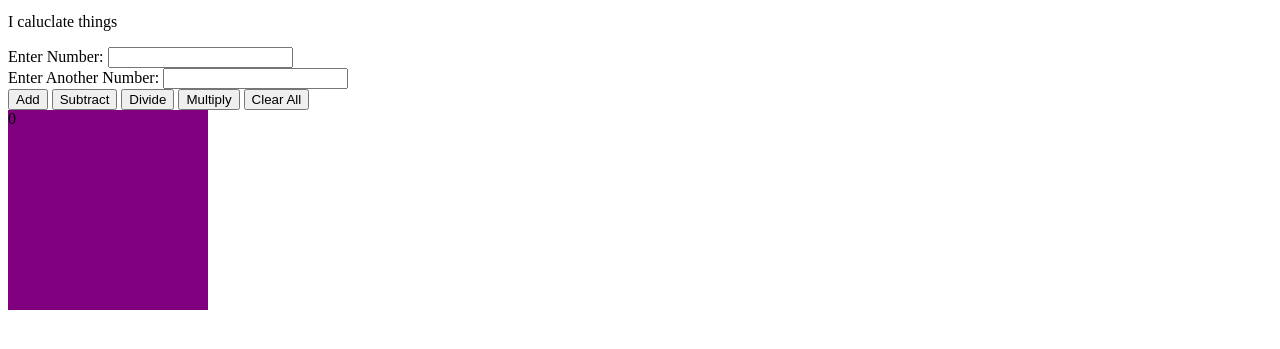
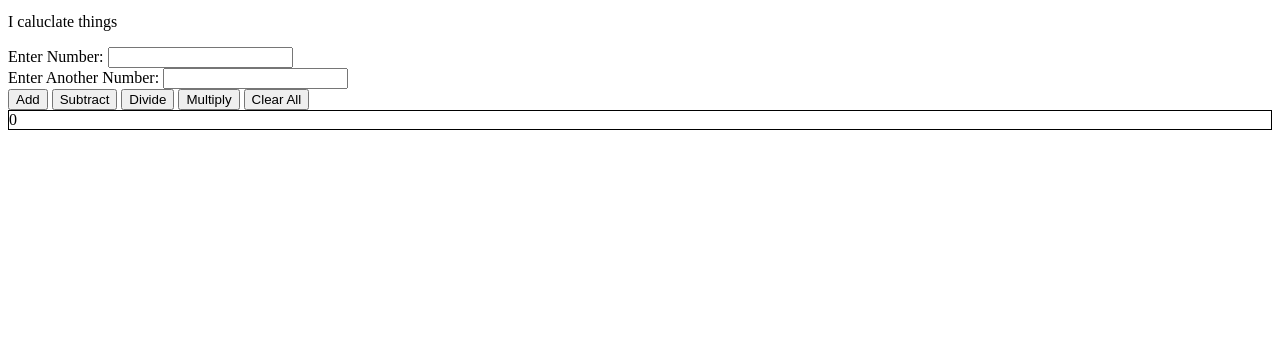
Before and after one commit to Goetsit/WeekendAssign-Calcualtor, a website: page index.html in a window 1280 px wide. Shown: the part 101-450 px from the top of the page. Drawn offline with Linux system fonts and the light colour scheme.

Commit message:
different formatting for span

```diff
--- a/styles/style.css
+++ b/styles/style.css
@@ -1,5 +1,5 @@
+
 #finalNumber{
-    height: 200px;
-    width: 200px;
-    background-color: purple;
+    border: 1px solid black;
+    border-collapse: collapse;
 }
```
